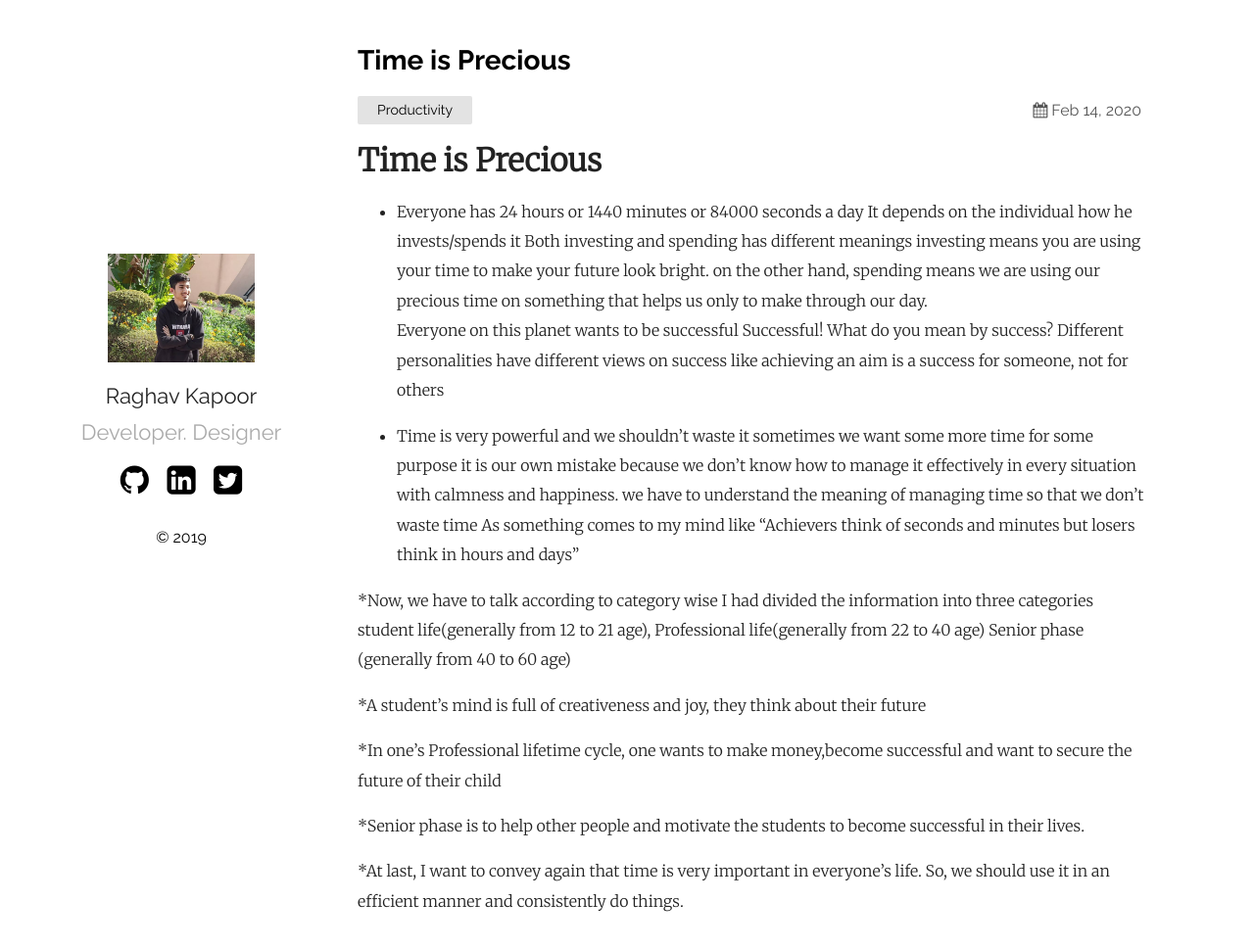
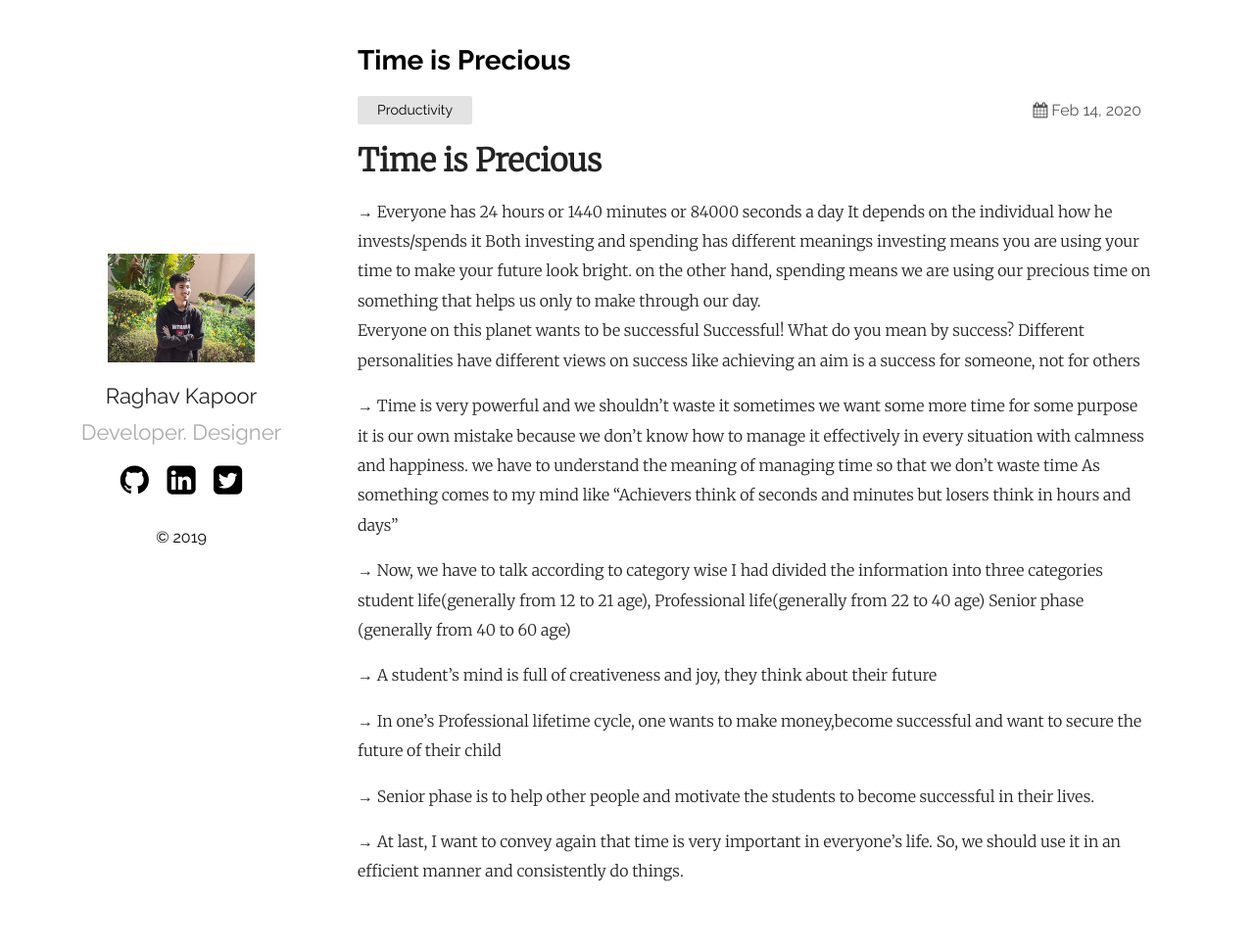
Before and after one commit to beardedsailor/beardedsailor.github.io, a Jekyll site: the page built from _posts/2020-02-14-Time_is_Precious.md, in a window 1280 px wide and 980 px high. Shown: the top 970 px of the window at 98% size. Built offline with Jekyll 4.4.1, drawn with Linux system fonts in a browser that asks for light colours.

```diff
--- a/_posts/2020-02-14-Time_is_Precious.md
+++ b/_posts/2020-02-14-Time_is_Precious.md
@@ -6,7 +6,7 @@ categories: Productivity
 ---
 
 # Time is Precious<br>
-* Everyone has 24 hours or 1440 minutes or 84000 seconds a day
+→ Everyone has 24 hours or 1440 minutes or 84000 seconds a day
 It depends on the individual how he invests/spends it
 Both investing and spending has different meanings investing means you are using your time to make your future look bright. on the other hand, spending means we are using our precious time on something that helps
 us only to make through our day.<br>
@@ -15,7 +15,7 @@ Successful! What do you mean by success?
 Different personalities have different views on success
 like achieving  an aim is a success for someone, not for others<br>
 
-* Time is very powerful and we  shouldn't  waste it
+→ Time is very powerful and we  shouldn't  waste it
 sometimes we want some more time for some purpose
 it is our own mistake because we don't know how to manage it effectively
 in every situation with calmness and happiness.
@@ -24,17 +24,17 @@ so that we don't  waste time
 As something  comes to my mind like
 "Achievers think of seconds and minutes but losers think in hours and days"<br>
 
-*Now, we have to talk according to category wise
+→ Now, we have to talk according to category wise
 I had divided the information into three  categories
  student life(generally from 12 to 21 age),
 Professional life(generally from 22 to 40 age)
 Senior phase (generally from 40 to 60 age)
 
-*A student's mind is full of creativeness and joy, they  think about their future
+→ A student's mind is full of creativeness and joy, they  think about their future
 
-*In one's Professional lifetime cycle, one wants to make money,become successful and want to secure the future
+→ In one's Professional lifetime cycle, one wants to make money,become successful and want to secure the future
 of their child
 
-*Senior phase  is to help  other  people and motivate the students to become successful in their lives.
+→ Senior phase  is to help  other  people and motivate the students to become successful in their lives.
 
-*At last, I want to convey again that time is very important in everyone's life. So, we  should use it in  an efficient manner and consistently do things.
+→ At last, I want to convey again that time is very important in everyone's life. So, we  should use it in  an efficient manner and consistently do things.
```
